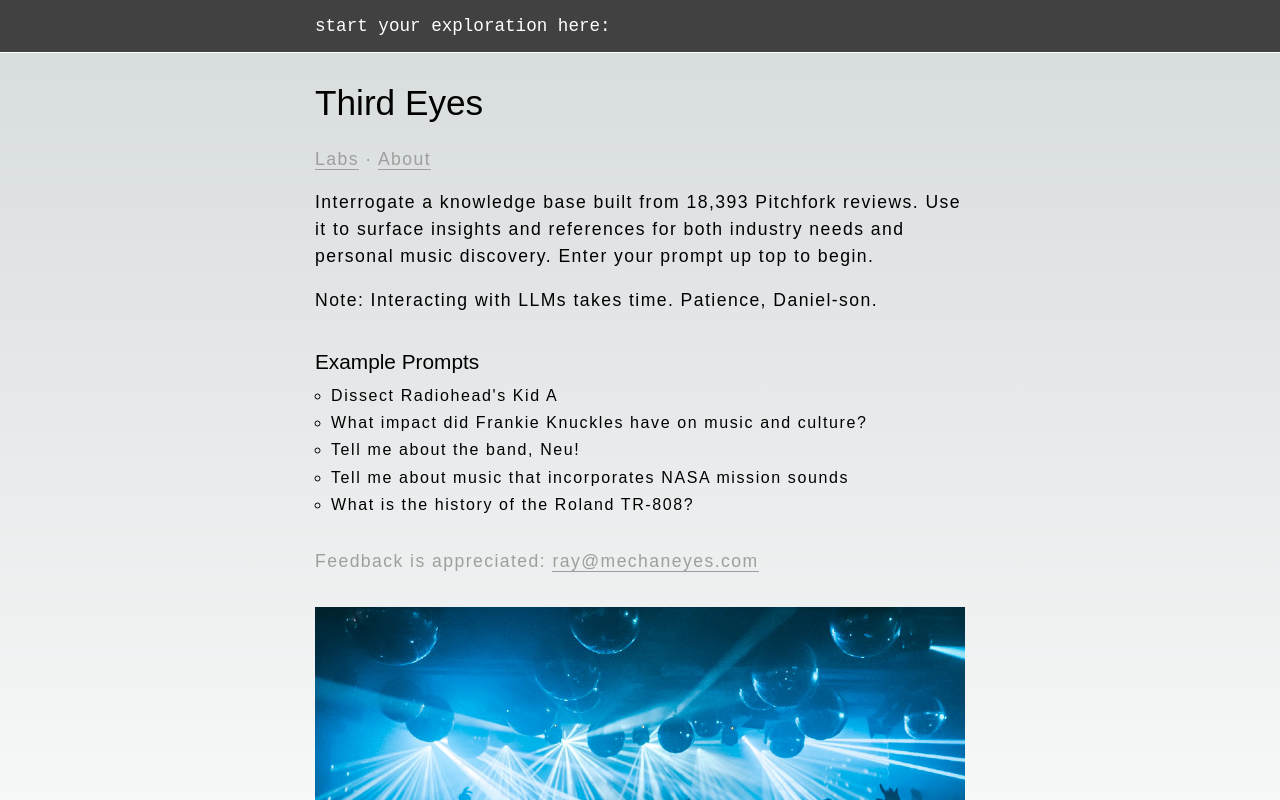
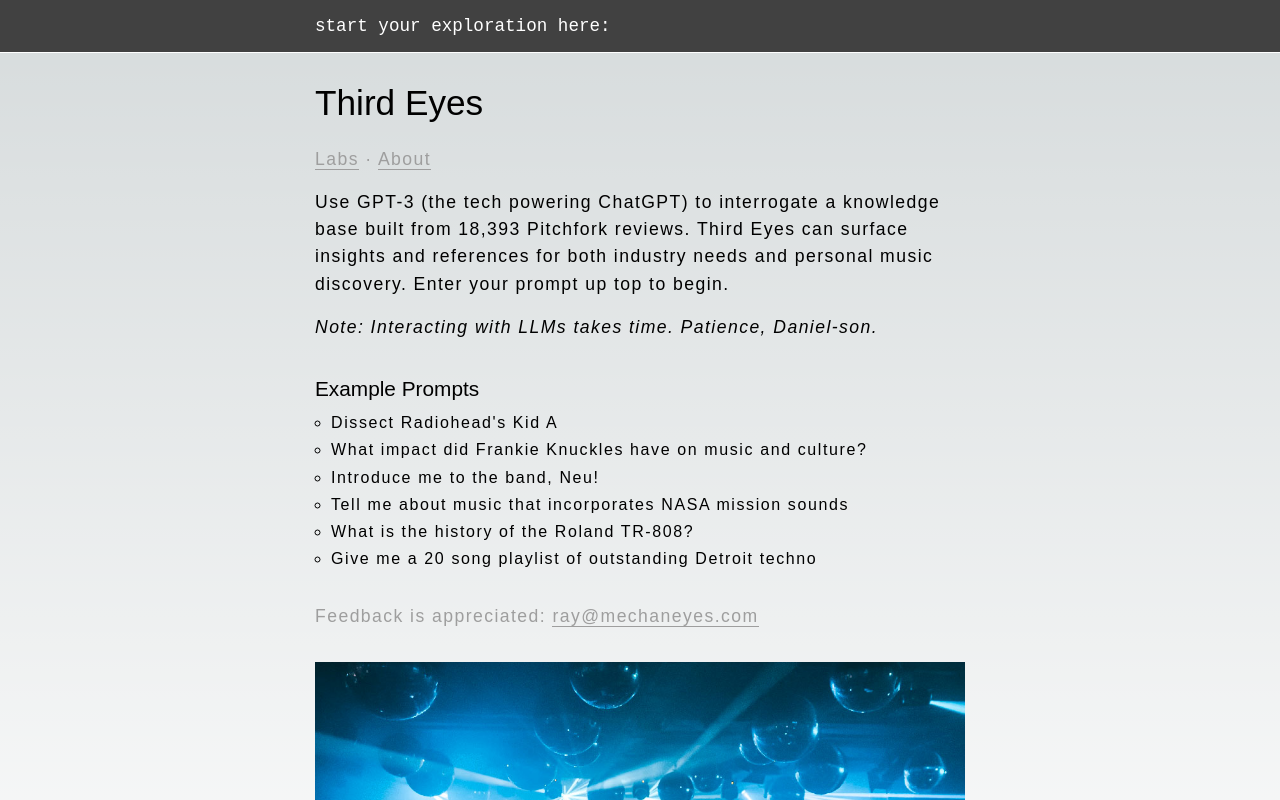
Before and after one commit to mechaneyes/aframe, a Next.js app: page / in a window 1280 px wide. Shown: the top 800 px of the page. Built offline with nearby package versions, Linux system fonts and the light colour scheme; a web font is replaced by a local one.

Commit message:
copy edits + 100% width images

```diff
--- a/app/about/page.js
+++ b/app/about/page.js
@@ -40,14 +40,20 @@ export default function Page() {
             science once I&apos;ve tamed the snake.
           </p>
           <p>
+            Some technologies leveraged in Third Eyes include Langchain,
+            OpenAI&apos;s GPT-3.5 and Embeddings models, the Stability.ai API,
+            Pinecone and Next.js.
+          </p>
+          <p>
             The content generated in Third Eyes stems from a{" "}
             <a href="https://www.kaggle.com/datasets/nolanbconaway/pitchfork-data">
               dataset of 18,393 Pitchfork reviews
             </a>{" "}
             and was built during the winter of 2016-2017. Although it might not
             be the most current, it&apos;s been a fantastic starting point for
-            this project. I&apos;m actively working to build a dataset incorporating
-            even more, and the most recent, reviews into Third Eyes.
+            this project. I&apos;m actively working to build a dataset
+            incorporating even more, and the most recent, reviews into Third
+            Eyes.
           </p>
           {/* <p>
             For a bit of a technical deep dive into the making of Third Eyes,
--- a/app/page.js
+++ b/app/page.js
@@ -268,25 +268,25 @@ export default function Home() {
           <Link href="/about">About</Link>
         </p>
         <p className="introduction__description">
-          Interrogate a knowledge base built from 18,393 Pitchfork reviews. Use
-          it to surface insights and references for both industry needs and
-          personal music discovery. Enter your prompt up top to begin.
+          Use GPT-3 (the tech powering ChatGPT) to interrogate a knowledge base
+          built from 18,393 Pitchfork reviews. Third Eyes can surface insights
+          and references for both industry needs and personal music discovery.
+          Enter your prompt up top to begin.
         </p>
-        <p>Note: Interacting with LLMs takes time. Patience, Daniel-son.</p>
+        <p className="introduction__disclaimer">
+          Note: Interacting with LLMs takes time. Patience, Daniel-son.
+        </p>
         <div className="introduction__example-prompts">
           <h3>Example Prompts</h3>
           <ul>
             <li>Dissect Radiohead&apos;s Kid A</li>
             <li>What impact did Frankie Knuckles have on music and culture?</li>
-            <li>Tell me about the band, Neu!</li>
+            <li>Introduce me to the band, Neu!</li>
             <li>Tell me about music that incorporates NASA mission sounds</li>
             <li>What is the history of the Roland TR-808?</li>
+            <li>Give me a 20 song playlist of outstanding Detroit techno</li>
           </ul>
         </div>
-        {/* <p>
-          Some technologies leveraged include Langchain, OpenAI&apos;s GPT-3.5
-          and Embeddings models, the Stability.ai API, Pinecone and Next.js.
-        </p> */}
         <p className="introduction__feedback">
           Feedback is appreciated:{" "}
           <a href="mailto:ray@mechaneyes.com">ray@mechaneyes.com</a>
--- a/app/styles/styles.scss
+++ b/app/styles/styles.scss
@@ -175,6 +175,10 @@ $formaWeight: (
       cursor: pointer;
     }
 
+    &__disclaimer {
+      font-style: italic;
+    }
+
     &__image {
       margin-top: 2rem;
     }
@@ -193,10 +197,6 @@ $formaWeight: (
         letter-spacing: 0.1rem;
         line-height: 1.4rem;
         cursor: pointer;
-
-        &::before {
-          // content: "🔊 ";
-        }
       }
     }
   }
@@ -331,10 +331,10 @@ $formaWeight: (
       padding-top: 8px;
       float: left;
 
-      @include bp("small") {
-        width: 50%;
-        margin: 0 1rem 0 0;
-      }
+      // @include bp("small") {
+      //   width: 50%;
+      //   margin: 0 1rem 0 0;
+      // }
     }
   }
 }
```
